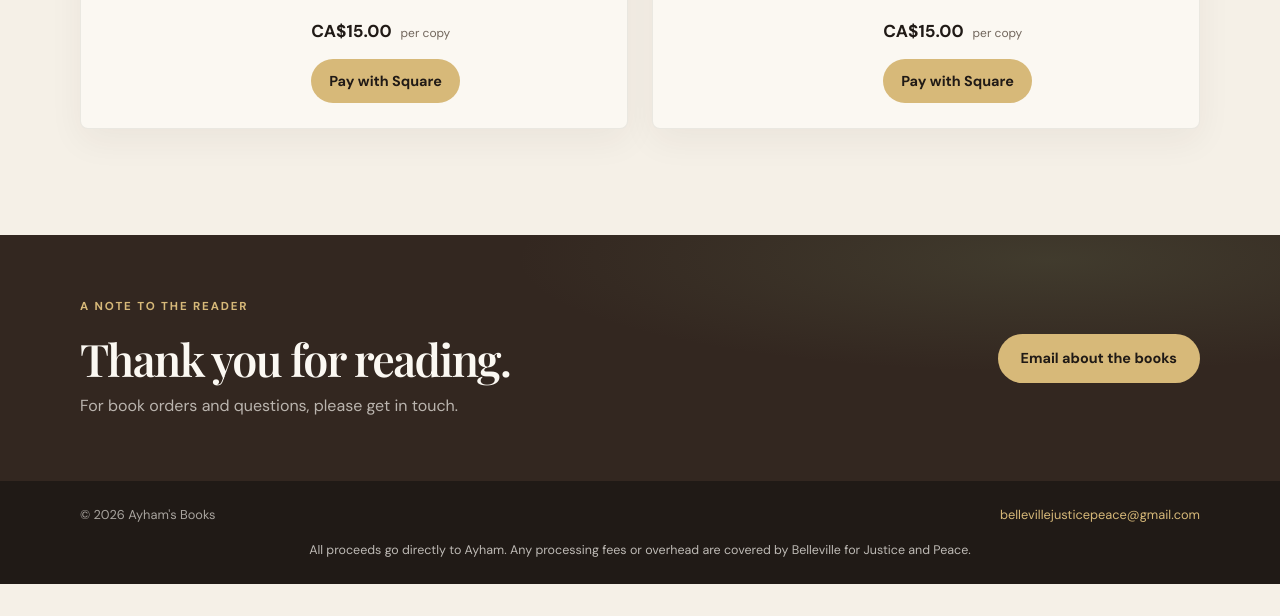
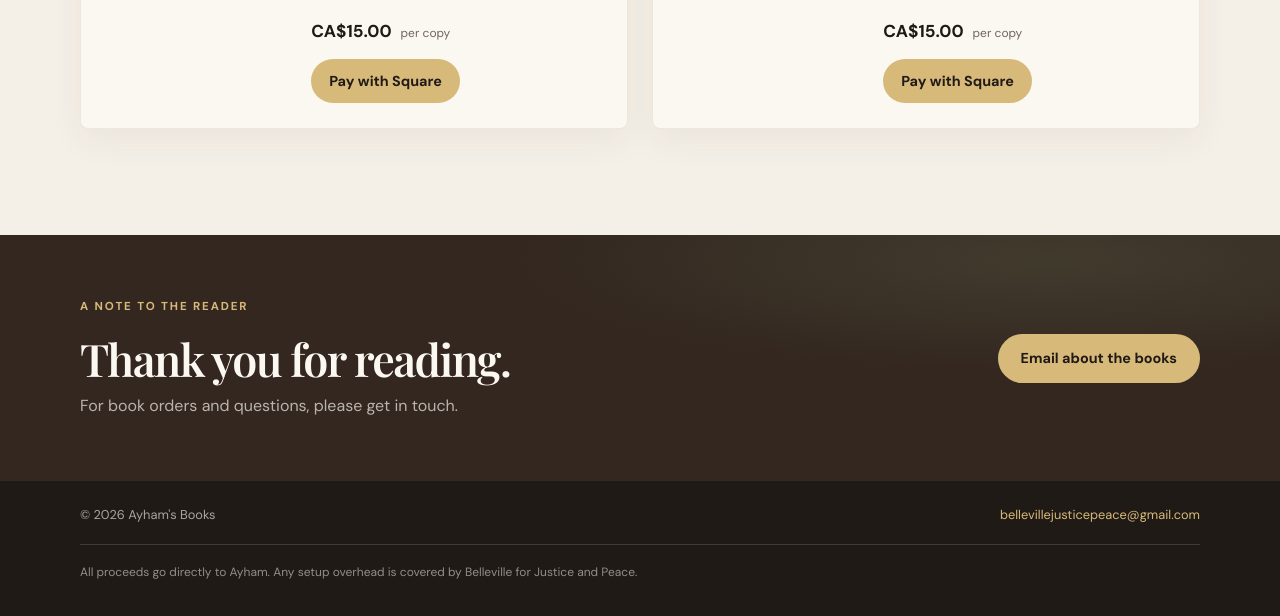
Before and after one commit to fractalspace/fractalspace.github.io, a plain HTML site: page books/index.html in a window 1280 px wide. Shown: the part 1458-2074 px from the top of the page. Before the commit the page ends 2042 px from the top, so only its background shows below. Drawn offline with nearby package versions, Linux system fonts and the light colour scheme.

Commit message:
Add proceeds footnote to books page

```diff
--- a/books/index.html
+++ b/books/index.html
@@ -395,12 +395,13 @@
       gap: 20px;
     }
 
-    .proceeds-note {
-      max-width: 760px;
-      margin: 14px auto 0;
-      color: rgba(251,248,242,0.72);
-      font-size: 0.78rem;
-      text-align: center;
+    .footer-note {
+      margin-top: 18px;
+      padding-top: 18px;
+      border-top: 1px solid rgba(251,248,242,0.15);
+      color: rgba(251,248,242,0.52);
+      font-size: 0.75rem;
+      line-height: 1.5;
     }
 
     footer a { color: var(--gold); text-decoration: none; }
@@ -558,11 +559,13 @@
   </main>
 
   <footer>
-    <div class="wrap footer-inner">
-      <span>© <span id="year"></span> <span data-i18n="copyright">Ayham's Books</span></span>
-      <a href="mailto:bellevillejusticepeace@gmail.com">bellevillejusticepeace@gmail.com</a>
+    <div class="wrap">
+      <div class="footer-inner">
+        <span>© <span id="year"></span> <span data-i18n="copyright">Ayham's Books</span></span>
+        <a href="mailto:bellevillejusticepeace@gmail.com">bellevillejusticepeace@gmail.com</a>
+      </div>
+      <p class="footer-note" data-i18n="footnote">All proceeds go directly to Ayham. Any setup overhead is covered by Belleville for Justice and Peace.</p>
     </div>
-    <p class="wrap proceeds-note" data-i18n="proceedsNote">All proceeds go directly to Ayham. Any processing fees or overhead are covered by Belleville for Justice and Peace.</p>
   </footer>
 
   <script>
@@ -593,7 +596,7 @@
         closingCopy: "For book orders and questions, please get in touch.",
         emailButton: "Email about the books",
         copyright: "Ayham's Books",
-        proceedsNote: "All proceeds go directly to Ayham. Any processing fees or overhead are covered by Belleville for Justice and Peace."
+        footnote: "All proceeds go directly to Ayham. Any setup overhead is covered by Belleville for Justice and Peace."
       },
       ar: {
         navBooks: "الكتابان",
@@ -621,7 +624,7 @@
         closingCopy: "لطلب الكتب أو للاستفسار، يسعدنا تواصلكم معنا.",
         emailButton: "راسلنا بشأن الكتب",
         copyright: "كتب أيهم",
-        proceedsNote: "تذهب جميع العائدات مباشرةً إلى أيهم. وتتكفل مجموعة بيلفيل من أجل العدالة والسلام بأي رسوم معالجة أو تكاليف عامة."
+        footnote: "جميع الأرباح تذهب مباشرة إلى أيهم. أي نفقات إعداد يتحملها مركز بيلفيل من أجل العدالة والسلام."
       }
     };
 
```
